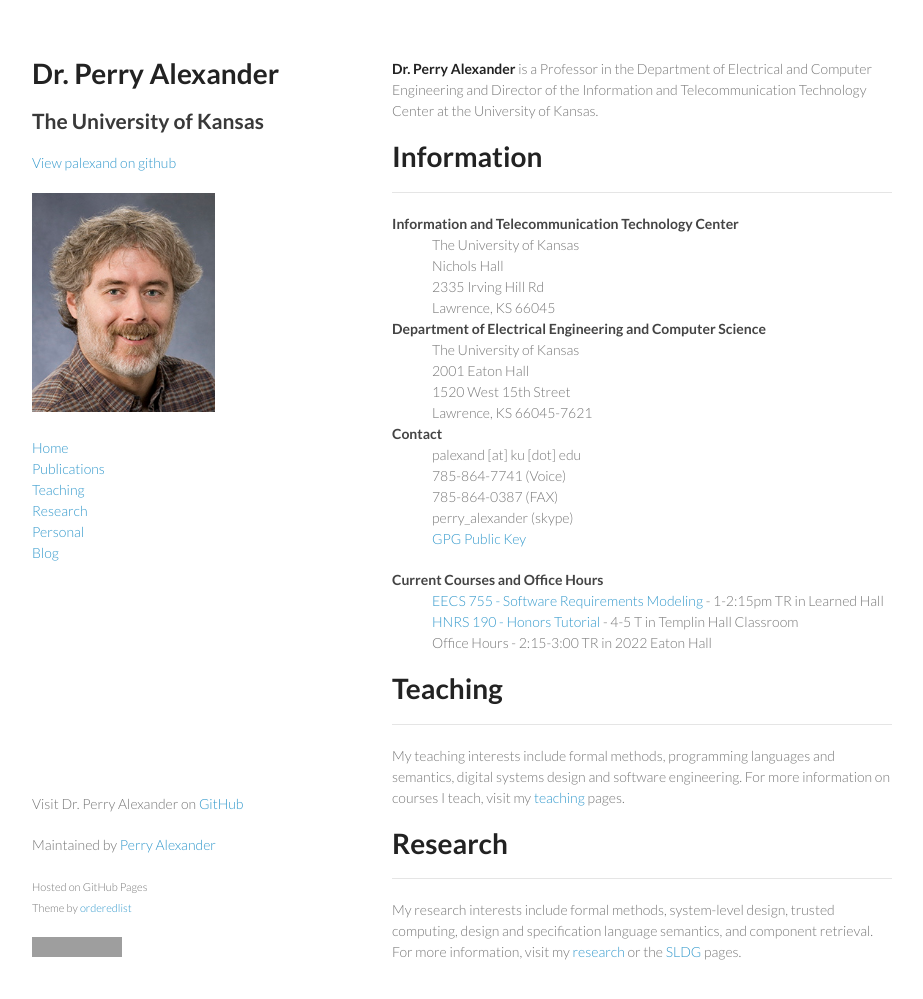
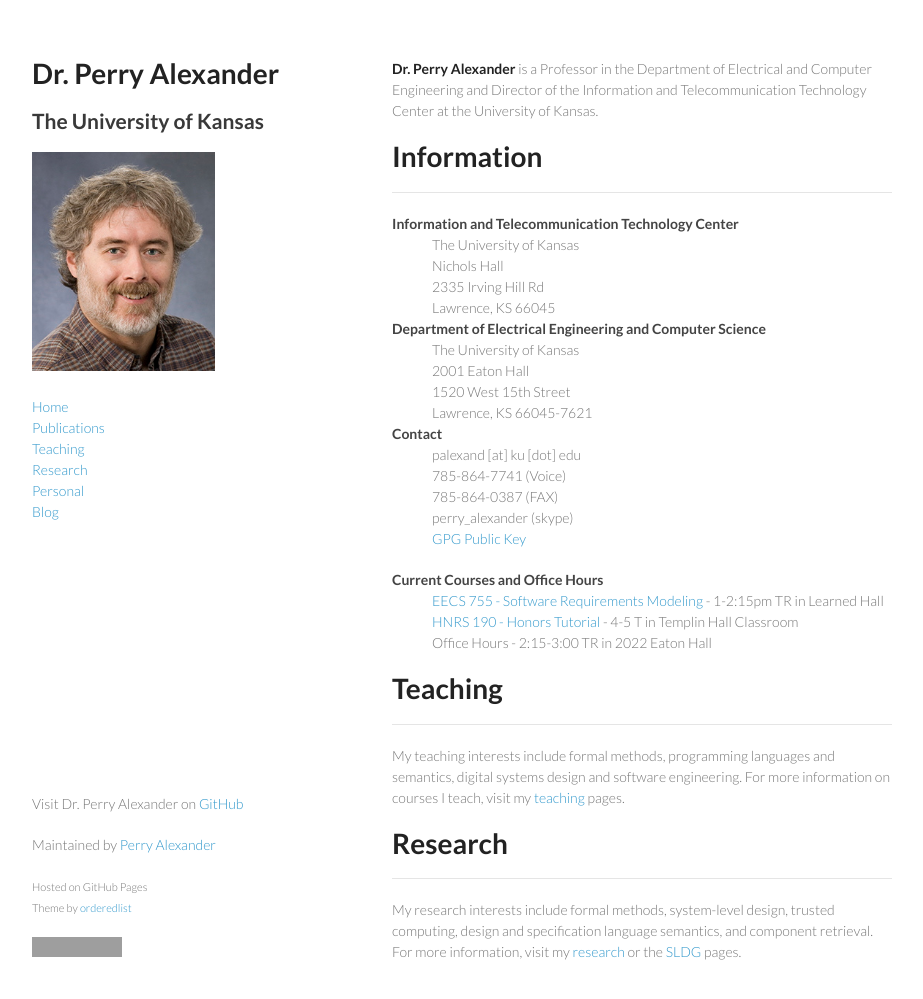
Before and after one commit to palexand/palexand.github.io, a Jekyll site: the page built from index.md, in a window 1280 px wide and 1032 px high. Shown: the top 999 px of the window, without its empty margins (178-1101 px from the left). Built offline with Jekyll 4.4.1, drawn with Linux system fonts in a browser that asks for light colours; grey boxes are pictures that could not be loaded.

```diff
--- a/_layouts/frontpage.html
+++ b/_layouts/frontpage.html
@@ -17,8 +17,6 @@
       <header>
         <h1>{{ site.title }}</h1>
         <h2>{{ site.subtitle }}</h2>
-
-        <p class="view"><a href="https://github.com/{{ site.account }}/">View palexand on github</small></a></p>
 
 	<img src="{{ site.baseurl }}/images/Alexander_Perry.jpg" alt="Perry Alexander" height=219 width=183>
 
```
